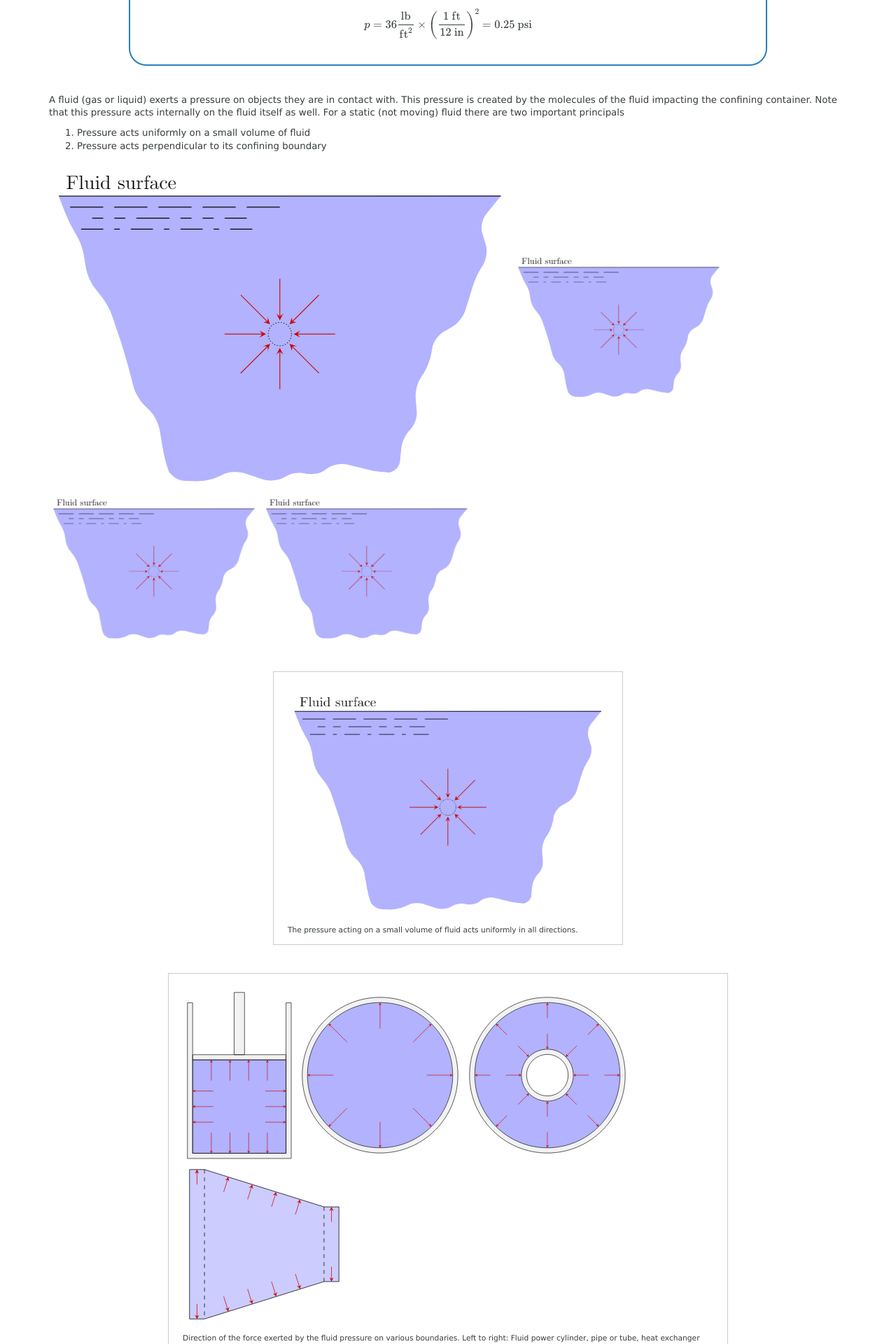
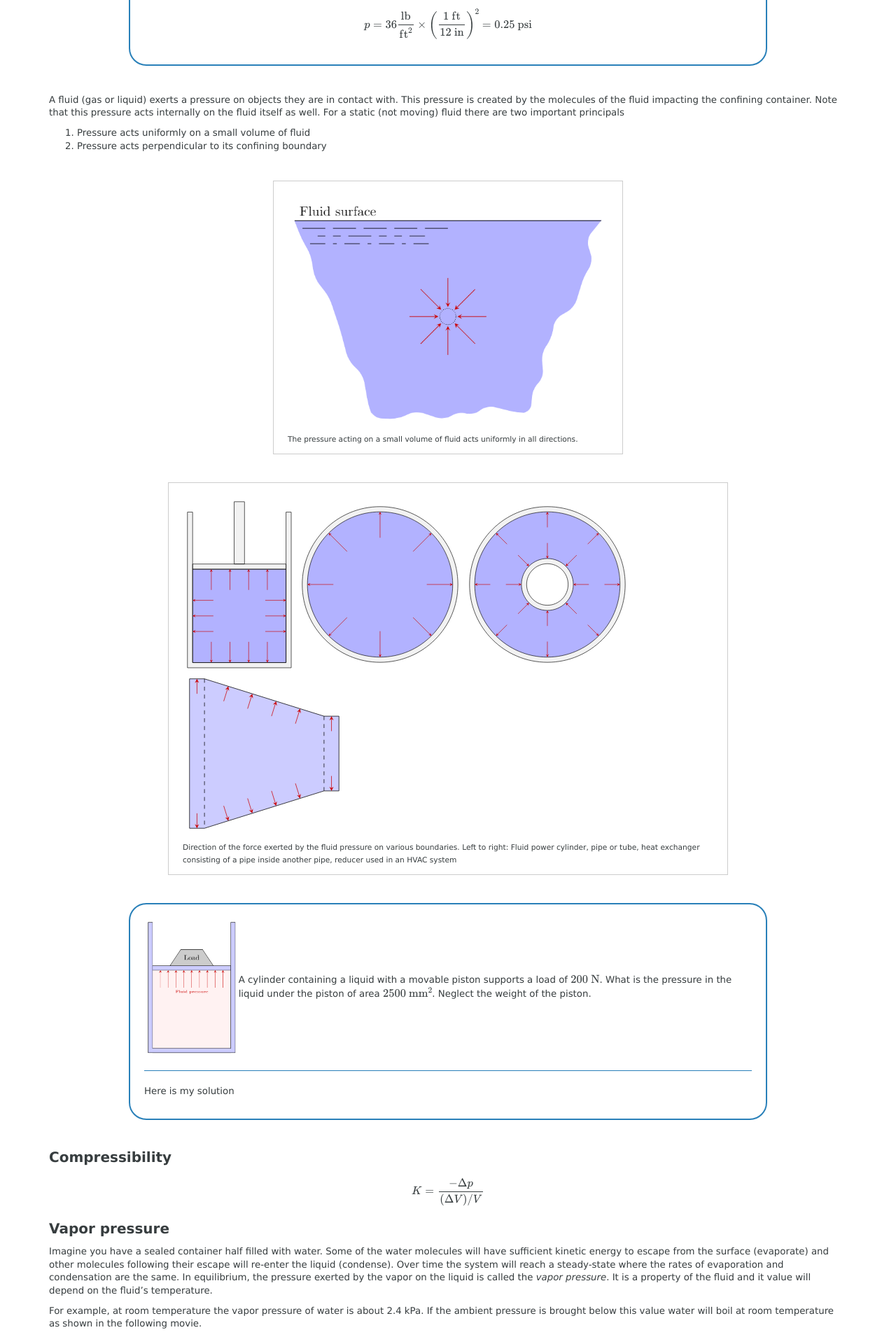
Before and after one commit to kdusling/kdusling.github.io, a Jekyll site: the page built from teaching/Applied-Fluids/Notes/FluidProperties.md, in a window 1280 px wide. Shown: the part 4334-6254 px from the top of the page at 70% size. Built offline with Jekyll 4.4.1, drawn with Linux system fonts in a browser that asks for light colours; formulas are drawn with MathJax 3.

Commit message:
webfonts

```diff
--- a/_layouts/course.html
+++ b/_layouts/course.html
@@ -21,6 +21,17 @@
           inlineMath: [['$','$'], ['\\(','\\)']],
           processEscapes: true
         },
+
+
+        MatchWebFonts: {
+          matchFor: {
+            "HTML-CSS": true,
+            NativeMML: false,
+            SVG: false
+          },
+          fontCheckDelay: 2000,
+          fontCheckTimeout: 30 * 1000
+        }
       });
     </script>
 
--- a/css/course.css
+++ b/css/course.css
@@ -110,6 +110,11 @@
 }
 
 
+img{
+  max-width: 100%;
+  width: 100%;
+}
+
 
 /* ---- Images ---- */
 
--- a/teaching/Applied-Fluids/Notes/FluidProperties.md
+++ b/teaching/Applied-Fluids/Notes/FluidProperties.md
@@ -290,10 +290,6 @@
 1.  Pressure acts uniformly on a small volume of fluid
 2.  Pressure acts perpendicular to its confining boundary
 
-<img src="img/Pressure_at_point.png">
-<img src="img/Pressure_at_point.png" style="width:300px">
-<img src="img/Pressure_at_point.png" style="width:300px">
-<img src="img/Pressure_at_point.png" style="width:300px; image-rendering: -webkit-optimize-contrast;">
 
 <div class="photo" style="width: 500px;">
   <img src="img/Pressure_at_point.png" style="width:auto; height:auto;">
@@ -314,9 +310,9 @@
 
 <div class="example">
 
-<table style="border:0;">
+<table style="border:0 padding:10px;">
 <tr><td>
-<img src="img/pressure_piston.png" style="width: 200px; height: auto; image-rendering: -webkit-optimize-contrast; ">
+<img src="img/pressure_piston.png" style="width:auto; height: auto;">
 </td><td>
 A cylinder containing a liquid with a movable piston supports a load of $200~\N$.  What is the pressure in the liquid under the piston of area $2500~\mm^2$.  Neglect the weight of the piston.
 </td></tr></table>
```
